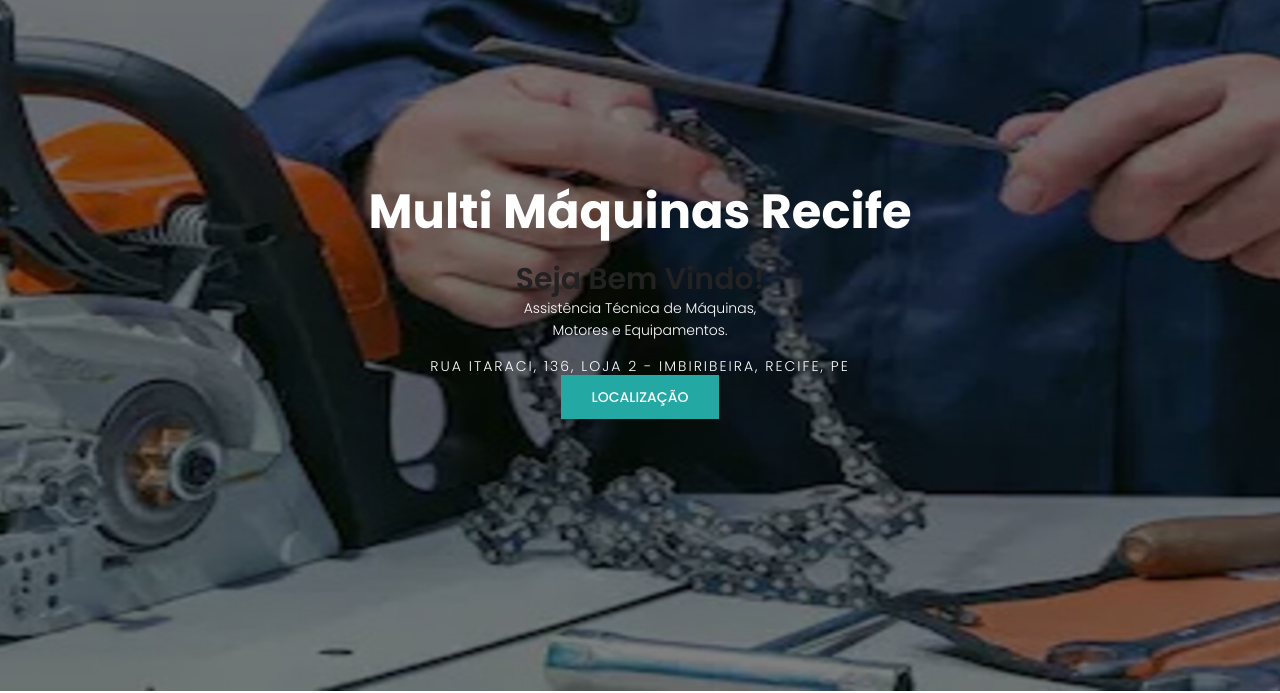
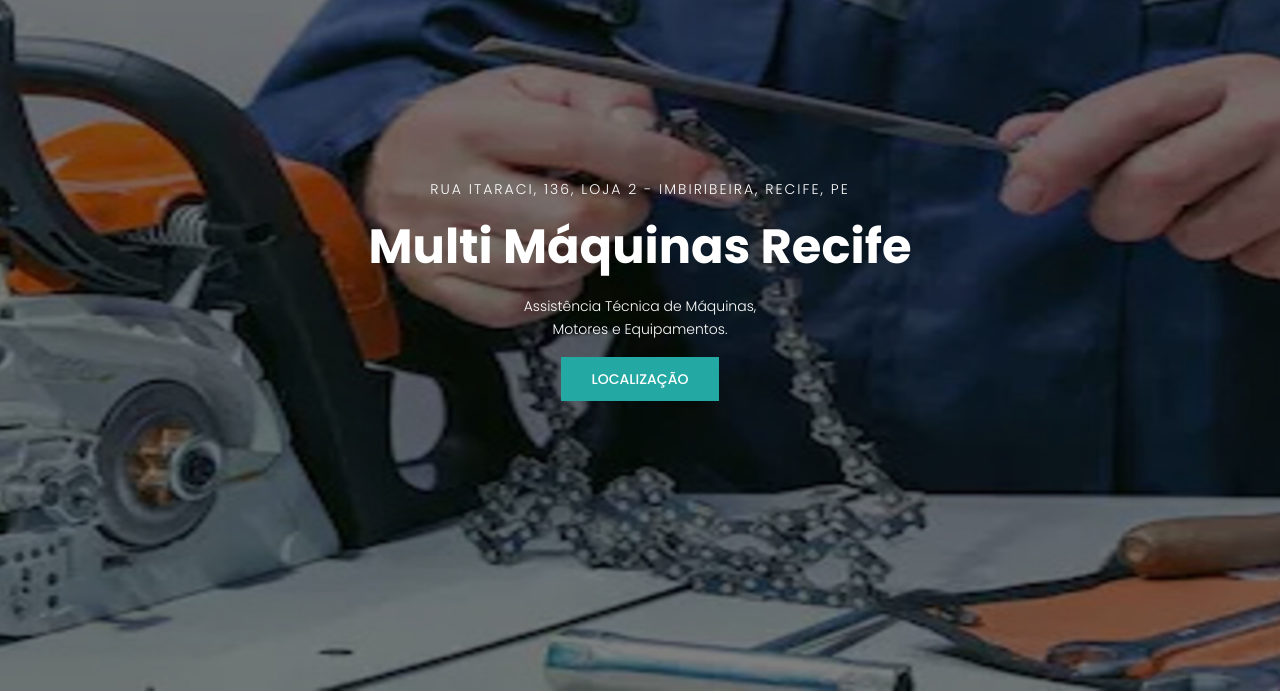
Before and after one commit to afc2/industry, a plain HTML site: page index.html in a window 1280 px wide. Shown: the part 109-802 px from the top of the page. Drawn offline with nearby package versions, Linux system fonts and the light colour scheme; some packages are replaced by stand-ins of ours.

```diff
--- a/index.html
+++ b/index.html
@@ -77,20 +77,18 @@
 				<div class="container">
 					<div class="row fullscreen d-flex align-items-center justify-content-center">
 						<div class="banner-content col-lg-12 col-md-12">
+							<h6 class="text-uppercase">Rua Itaraci, 136, Loja 2 - Imbiribeira, Recife, PE</h6>
 
 							<h1>
 								Multi Máquinas Recife
 							</h1>
 
-							<h2>
-								Seja Bem Vindo!
-							</h2>
 							<p class="text-white">
 								Assistência Técnica de Máquinas,<br>
 								Motores e Equipamentos.
 							</p>
 
-							<h6 class="text-uppercase">Rua Itaraci, 136, Loja 2 - Imbiribeira, Recife, PE</h6>
+
 							<a href="https://www.google.com/maps/dir/-8.0995044,-34.9175803/R.+Itacari,+138+-+Imbiribeira,+Recife+-+PE,+51200-080/@-8.1033813,-34.9182506,16z/data=!3m1!4b1!4m9!4m8!1m1!4e1!1m5!1m1!1s0x7ab1ef8bb5eeedb:0xc5911c350a495921!2m2!1d-34.9132187!2d-8.1083493" class="primary-btn header-btn text-uppercase">Localização</a>
 						</div>
 					</div>
```
Also changed, not shown: img/logo1 (3).png (added), img/logo1.PNG (added).
